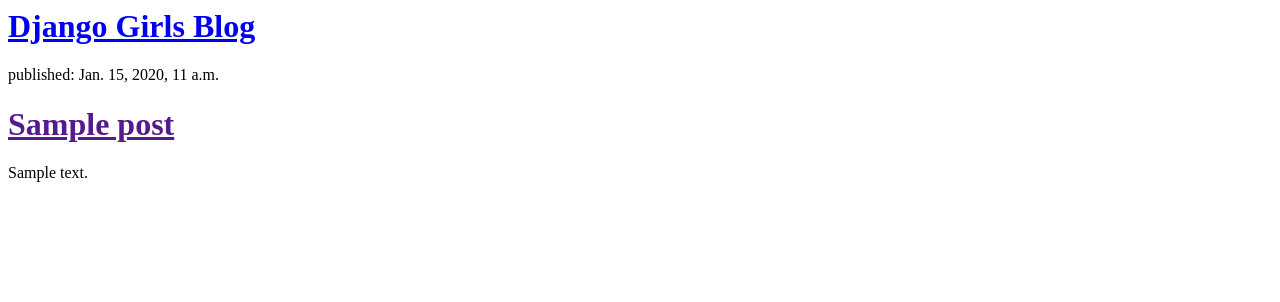
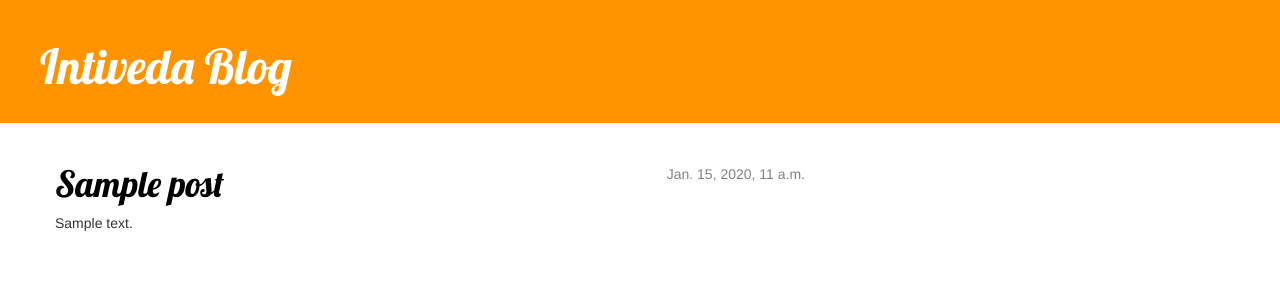
Before and after one commit to intiveda/my-first-blog, a Django app: template blog/templates/blog/post_list.html in a window 1280 px wide. Shown: the top 302 px of the page. Run offline with Django 3.2, Linux system fonts and the light colour scheme; the template is opened without the code that fills it: values that come from a table or form of the project are taken from there, others are empty; tables that the repository leaves empty hold one stand-in row (values such as "Sample post"); some libraries are stand-ins or nearby versions.

Commit message:
Added view and template for detailed blog post as well as CSS for the site.

```diff
--- /dev/null
+++ b/blog/static/css/blog.css
@@ -0,0 +1,47 @@
+.page-header {
+    background-color: #ff9400;
+    margin-top: 0;
+    padding: 20px 20px 20px 40px;
+}
+
+.page-header h1, .page-header h1 a, .page-header h1 a:visited, .page-header h1 a:active {
+    color: #ffffff;
+    font-size: 36pt;
+    text-decoration: none;
+}
+
+.content {
+    margin-left: 40px;
+}
+
+h1, h2, h3, h4 {
+    font-family: 'Lobster', cursive;
+}
+
+.date {
+    float: right;
+    color: #828282;
+}
+
+.save {
+    float: right;
+}
+
+.post-form textarea, .post-form input {
+    width: 100%;
+}
+
+.top-menu, .top-menu:hover, .top-menu:visited {
+    color: #ffffff;
+    float: right;
+    font-size: 26pt;
+    margin-right: 20px;
+}
+
+.post {
+    margin-bottom: 70px;
+}
+
+.post h1 a, .post h1 a:visited {
+    color: #000000;
+}
--- /dev/null
+++ b/blog/templates/blog/base.html
@@ -0,0 +1,24 @@
+{% load staticfiles %}
+<html>
+    <head>
+        <title>Intiveda blog</title>
+        <link rel="stylesheet" href="//maxcdn.bootstrapcdn.com/bootstrap/3.2.0/css/bootstrap.min.css">
+        <link rel="stylesheet" href="//maxcdn.bootstrapcdn.com/bootstrap/3.2.0/css/bootstrap-theme.min.css">
+        <link href="http://fonts.googleapis.com/css?family=Lobster&subset=latin,latin-ext" rel="stylesheet" type="text/css">
+        <link rel="stylesheet" href="{% static "css/blog.css" %}">
+    </head>
+
+   <body>
+    <div class="page-header">
+        <h1><a href="/">Intiveda Blog</a></h1>
+    </div>
+    <div class="content container">
+        <div class="row">
+            <div class="col-md-8">
+            {% block content %}
+            {% endblock %}
+            </div>
+        </div>
+    </div>
+</body>
+</html>
--- a/blog/templates/blog/post_list.html
+++ b/blog/templates/blog/post_list.html
@@ -1,11 +1,13 @@
-<div>
-    <h1><a href="/">Django Girls Blog</a></h1>
-</div>
+    {% extends "blog/base.html" %}
 
-{% for post in posts %}
-    <div>
-        <p>published: {{ post.published_date }}</p>
-        <h1><a href="">{{ post.title }}</a></h1>
-        <p>{{ post.text|linebreaks }}</p>
-    </div>
-{% endfor %}
+    {% block content %}
+        {% for post in posts %}
+            <div class="post">
+                <div class="date">
+                    {{ post.published_date }}
+                </div>
+                <h1><a href="{% url 'post_detail' pk=post.pk %}">{{ post.title }}</a></h1>
+                <p>{{ post.text|linebreaks }}</p>
+            </div>
+        {% endfor %}
+    {% endblock content %}
--- a/blog/urls.py
+++ b/blog/urls.py
@@ -1,6 +1,7 @@
-from django.conf.urls import url
+from django.conf.urls import include, url
 from . import views
 
 urlpatterns = [
     url(r'^$', views.post_list, name='post_list'),
+    url(r'^post/(?P<pk>[0-9]+)/$', views.post_detail, name='post_detail'),
 ]
--- a/mysite/settings.py
+++ b/mysite/settings.py
@@ -20,7 +20,7 @@
 # See https://docs.djangoproject.com/en/1.8/howto/deployment/checklist/
 
 # SECURITY WARNING: keep the secret key used in production secret!
-SECRET_KEY = '2!%4s-3pdlcks5+vst=0=tz8qk#48g6e*w3g$x_&73c$7f#v$1'
+SECRET_KEY = 'ua93nbgicj&6jt!5apv1)wo&=fmavwmp+ae*$=k#bm3(mt@iil'
 
 # SECURITY WARNING: don't run with debug turned on in production!
 DEBUG = True
@@ -82,12 +82,13 @@
     }
 }
 
+
 # Internationalization
 # https://docs.djangoproject.com/en/1.8/topics/i18n/
 
 LANGUAGE_CODE = 'en-us'
 
-TIME_ZONE = 'Europe/Berlin'
+TIME_ZONE = 'Europe/Madrid'
 
 USE_I18N = True
 
--- a/mysite/urls.py
+++ b/mysite/urls.py
@@ -2,6 +2,10 @@
 from django.contrib import admin
 
 urlpatterns = [
+    # Examples:
+    # url(r'^$', 'mysite.views.home', name='home'),
+    # url(r'^blog/', include('blog.urls')),
+
     url(r'^admin/', include(admin.site.urls)),
     url(r'', include('blog.urls')),
 ]
```
Also changed, not shown: blog/templates/blog/post_detail.html (added, +13 -0 lines), blog/views.py (+6 -2 lines), blog/migrations/0001_initial.py.
